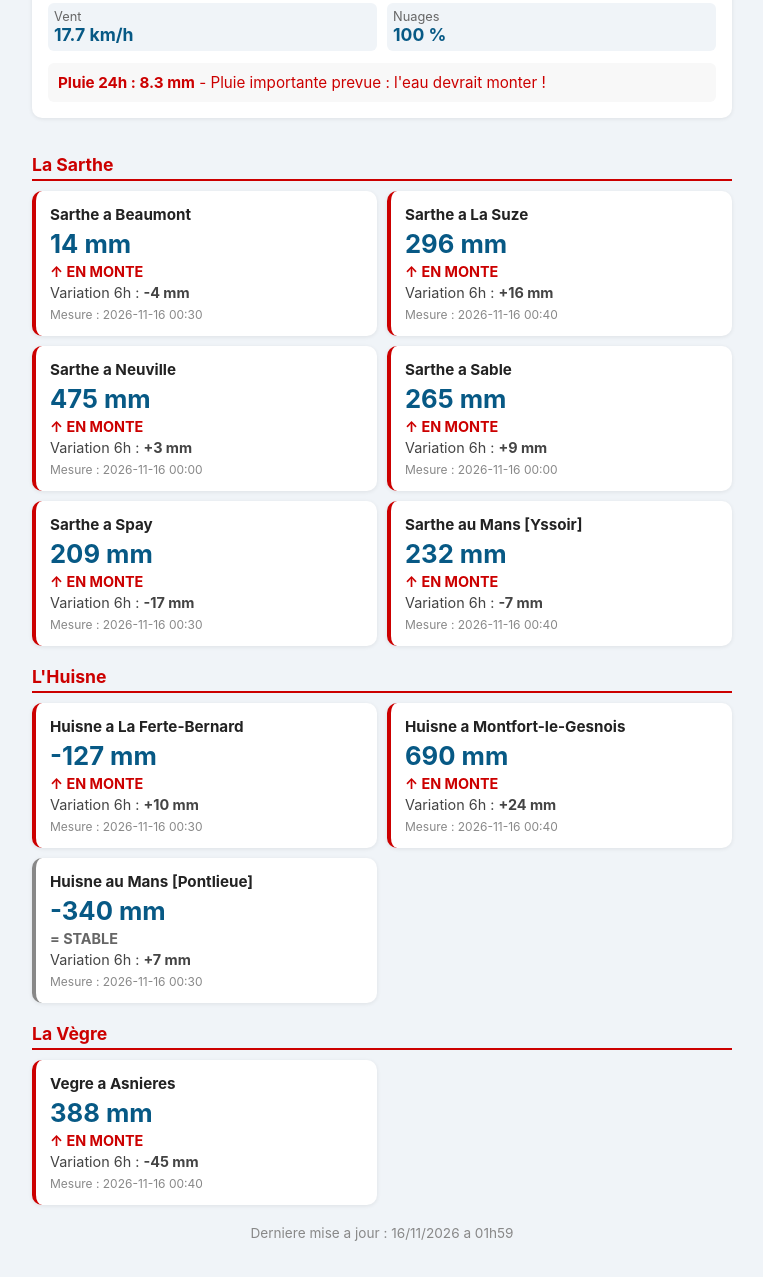
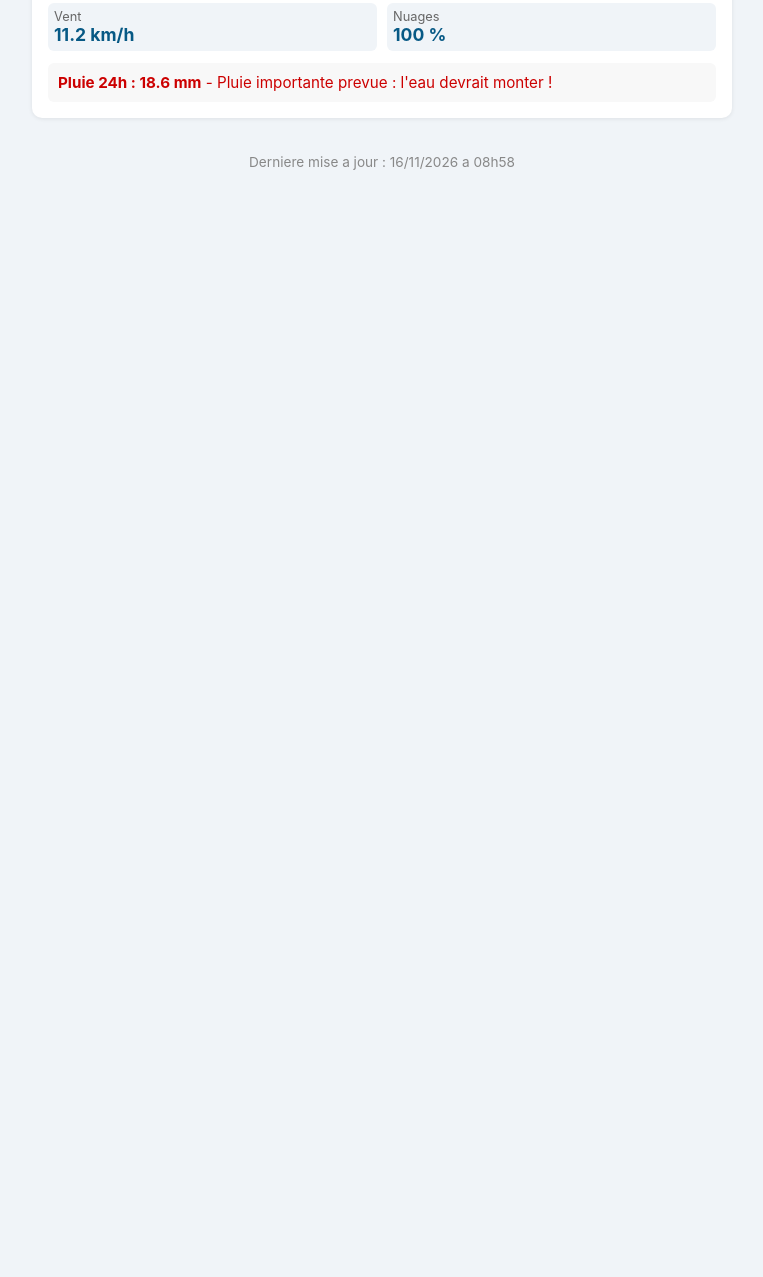
Before and after one commit to abdelziane979-eng/alerte-peche-sarthe, a plain HTML site: page index.html in a window 1280 px wide. Shown: the part 235-1512 px from the top of the page, without its empty margins (258-1021 px from the left). After the commit the page ends 800 px from the top, so only its background shows below. Drawn offline with Linux system fonts and the light colour scheme.

Commit message:
MAJ auto

```diff
--- a/index.html
+++ b/index.html
@@ -63,86 +63,16 @@
         <div class="meteo">
             <h2>Meteo au Mans</h2>
             <div class="meteo-grid">
-                <div class="meteo-item"><span class="label">Temperature</span><span class="valeur">10.8 C</span></div>
-                <div class="meteo-item"><span class="label">Pression</span><span class="valeur">1000 hPa</span></div>
-                <div class="meteo-item"><span class="label">Vent</span><span class="valeur">17.7 km/h</span></div>
+                <div class="meteo-item"><span class="label">Temperature</span><span class="valeur">10.2 C</span></div>
+                <div class="meteo-item"><span class="label">Pression</span><span class="valeur">1002 hPa</span></div>
+                <div class="meteo-item"><span class="label">Vent</span><span class="valeur">11.2 km/h</span></div>
                 <div class="meteo-item"><span class="label">Nuages</span><span class="valeur">100 %</span></div>
             </div>
             <div class="pluie" style="color: #c00;">
-                <strong>Pluie 24h : 8.3 mm</strong> - Pluie importante prevue : l'eau devrait monter !
+                <strong>Pluie 24h : 18.6 mm</strong> - Pluie importante prevue : l'eau devrait monter !
             </div>
         </div>
-<h2 class="riviere">La Sarthe</h2><div class="stations">
-            <div class="station tend-montee">
-                <div class="station-nom">Sarthe a Beaumont</div>
-                <div class="station-hauteur">14 mm</div>
-                <div class="station-tend">↑ EN MONTE</div>
-                <div class="var">Variation 6h : <strong>-4 mm</strong></div>
-                <div class="station-maj">Mesure : 2026-11-16 00:30</div>
-            </div>
-            <div class="station tend-montee">
-                <div class="station-nom">Sarthe a La Suze</div>
-                <div class="station-hauteur">296 mm</div>
-                <div class="station-tend">↑ EN MONTE</div>
-                <div class="var">Variation 6h : <strong>+16 mm</strong></div>
-                <div class="station-maj">Mesure : 2026-11-16 00:40</div>
-            </div>
-            <div class="station tend-montee">
-                <div class="station-nom">Sarthe a Neuville</div>
-                <div class="station-hauteur">475 mm</div>
-                <div class="station-tend">↑ EN MONTE</div>
-                <div class="var">Variation 6h : <strong>+3 mm</strong></div>
-                <div class="station-maj">Mesure : 2026-11-16 00:00</div>
-            </div>
-            <div class="station tend-montee">
-                <div class="station-nom">Sarthe a Sable</div>
-                <div class="station-hauteur">265 mm</div>
-                <div class="station-tend">↑ EN MONTE</div>
-                <div class="var">Variation 6h : <strong>+9 mm</strong></div>
-                <div class="station-maj">Mesure : 2026-11-16 00:00</div>
-            </div>
-            <div class="station tend-montee">
-                <div class="station-nom">Sarthe a Spay</div>
-                <div class="station-hauteur">209 mm</div>
-                <div class="station-tend">↑ EN MONTE</div>
-                <div class="var">Variation 6h : <strong>-17 mm</strong></div>
-                <div class="station-maj">Mesure : 2026-11-16 00:30</div>
-            </div>
-            <div class="station tend-montee">
-                <div class="station-nom">Sarthe au Mans [Yssoir]</div>
-                <div class="station-hauteur">232 mm</div>
-                <div class="station-tend">↑ EN MONTE</div>
-                <div class="var">Variation 6h : <strong>-7 mm</strong></div>
-                <div class="station-maj">Mesure : 2026-11-16 00:40</div>
-            </div></div><h2 class="riviere">L'Huisne</h2><div class="stations">
-            <div class="station tend-montee">
-                <div class="station-nom">Huisne a La Ferte-Bernard</div>
-                <div class="station-hauteur">-127 mm</div>
-                <div class="station-tend">↑ EN MONTE</div>
-                <div class="var">Variation 6h : <strong>+10 mm</strong></div>
-                <div class="station-maj">Mesure : 2026-11-16 00:30</div>
-            </div>
-            <div class="station tend-montee">
-                <div class="station-nom">Huisne a Montfort-le-Gesnois</div>
-                <div class="station-hauteur">690 mm</div>
-                <div class="station-tend">↑ EN MONTE</div>
-                <div class="var">Variation 6h : <strong>+24 mm</strong></div>
-                <div class="station-maj">Mesure : 2026-11-16 00:40</div>
-            </div>
-            <div class="station tend-stable">
-                <div class="station-nom">Huisne au Mans [Pontlieue]</div>
-                <div class="station-hauteur">-340 mm</div>
-                <div class="station-tend">= STABLE</div>
-                <div class="var">Variation 6h : <strong>+7 mm</strong></div>
-                <div class="station-maj">Mesure : 2026-11-16 00:30</div>
-            </div></div><h2 class="riviere">La Vègre</h2><div class="stations">
-            <div class="station tend-montee">
-                <div class="station-nom">Vegre a Asnieres</div>
-                <div class="station-hauteur">388 mm</div>
-                <div class="station-tend">↑ EN MONTE</div>
-                <div class="var">Variation 6h : <strong>-45 mm</strong></div>
-                <div class="station-maj">Mesure : 2026-11-16 00:40</div>
-            </div></div>
-<div class="date">Derniere mise a jour : 16/11/2026 a 01h59</div>
+
+<div class="date">Derniere mise a jour : 16/11/2026 a 08h58</div>
 </body>
 </html>
```
